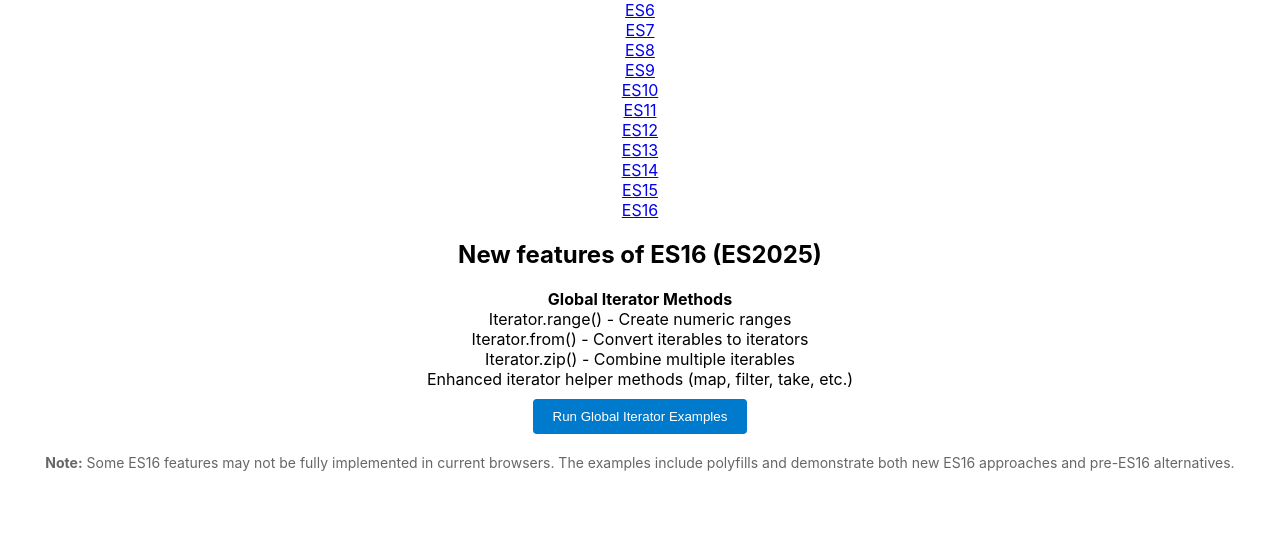
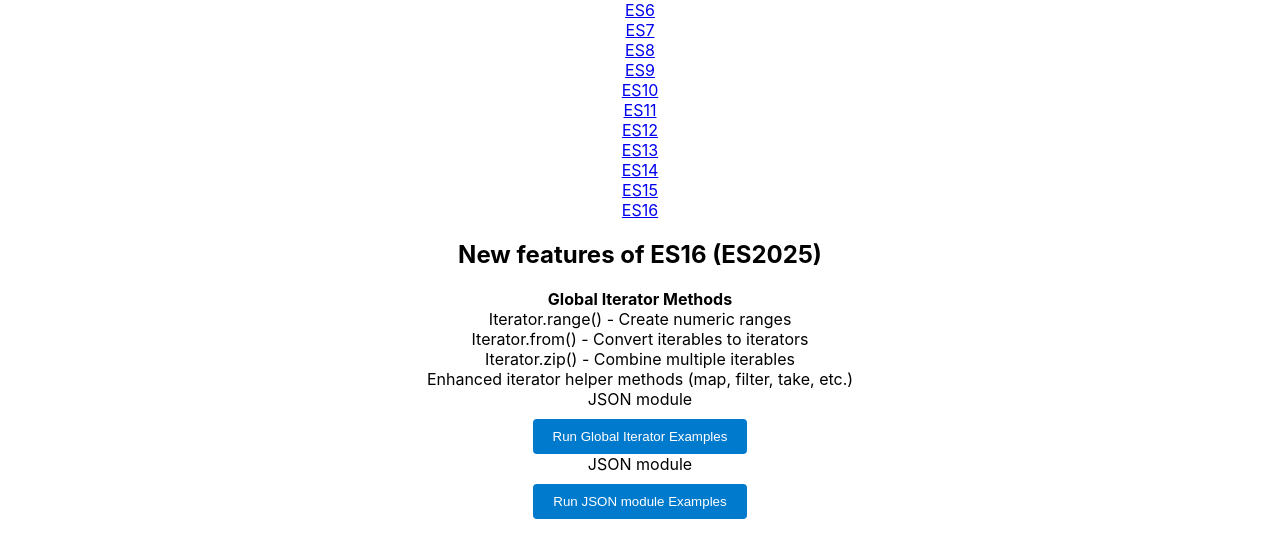
Before and after one commit to naimlatifi5/ES6-plust-features, a React (Create React App) app: page /ES16 in a window 1280 px wide. Shown: the top 558 px of the page. Built offline with nearby package versions, Linux system fonts and the light colour scheme.

Commit message:
new features in ES6

```diff
--- /dev/null
+++ b/public/config.json
@@ -0,0 +1,4 @@
+{
+  "theme": "dark",
+  "charts": ["bar", "line"]
+}
--- a/src/ES16/ES16.jsx
+++ b/src/ES16/ES16.jsx
@@ -1,10 +1,21 @@
 import React from 'react';
 import { globalIterator } from './globalIterator';
+import { loadConfig } from './loadJSConfig';
+import config from './config.json' with { type: 'json' };
 
 const ES16 = () => {
   const runGlobalIteratorExamples = () => {
     globalIterator();
   };
+
+
+  const runJSONModuleExamples = () => {
+    loadConfig();
+  }
+
+  console.log("=== ES16 JSON Module Example ===\n");
+  console.log(config.theme);
+  console.log(config.charts); // ['bar', 'line']
 
   return (
     <>
@@ -19,6 +30,7 @@ const ES16 = () => {
             <li>Enhanced iterator helper methods (map, filter, take, etc.)</li>
           </ul>
         </li>
+        <li>JSON module</li>
       </ul>
 
       <button
@@ -35,13 +47,24 @@ const ES16 = () => {
         Run Global Iterator Examples
       </button>
 
-      <div style={{ marginTop: '20px', fontSize: '14px', color: '#666' }}>
-        <p>
-          <strong>Note:</strong> Some ES16 features may not be fully implemented in current
-          browsers. The examples include polyfills and demonstrate both new ES16 approaches and
-          pre-ES16 alternatives.
-        </p>
-      </div>
+
+
+      <div>JSON module</div>
+      <button
+        onClick={runJSONModuleExamples}
+        style={{
+          padding: '10px 20px',
+          backgroundColor: '#007acc',
+          color: 'white',
+          border: 'none',
+          borderRadius: '4px',
+          cursor: 'pointer',
+          marginTop: '10px',
+        }}>
+        Run JSON module Examples
+      </button>
+
+
     </>
   );
 };
--- /dev/null
+++ b/src/ES16/config.json
@@ -0,0 +1,4 @@
+{
+  "theme": "ES16",
+  "charts": ["bartest", "line"]
+}
--- a/src/ES16/globalIterator.js
+++ b/src/ES16/globalIterator.js
@@ -42,27 +42,24 @@ export const globalIterator = () => {
     console.log('Iterator.from not available in this environment');
   }
 
-  // 4. How we handled iteration BEFORE ES16
-  console.log('\n4. Iteration patterns BEFORE ES16:');
 
-  // Manual iterator implementation
-  function createArrayIterator(arr) {
-    let index = 0;
-    return {
-      next() {
-        if (index < arr.length) {
-          return { value: arr[index++], done: false };
-        }
-        return { done: true };
-      },
-      [Symbol.iterator]() {
-        return this;
-      },
-    };
-  }
+  const scores = [100, 85, 90, 95, 70];
+const topScores = scores
+  .filter(score => score > 80)
+  .map(score => `Score: ${score}%`);
+  console.log(topScores);
 
-  const manualIterator = createArrayIterator([1, 2, 3]);
-  console.log('Manual iterator:', [...manualIterator]);
+
+// The Iterator approach is lazy, processing elements one at a time without creating temporary arrays,
+// which is a lifesaver for large datasets.
+const scores1 = [100, 85, 90, 95, 70];
+const topScores1 = Iterator.from(scores1)
+  .filter(score => score > 80)
+  .map(score => `Score: ${score}%`)
+  .toArray();
+console.log(topScores1);
+
+
 
   // 5. Iterator.zip() - NEW in ES16
   console.log('\n5. Iterator.zip() - ES16 Feature:');
--- /dev/null
+++ b/src/ES16/loadJSConfig.js
@@ -0,0 +1,14 @@
+export const loadConfig = async () => {
+  try {
+    console.log("=== Before ES16 JSON Module Example ===\n");
+    const response = await fetch('./config.json');
+    const contentType = response.headers.get('content-type');
+
+    const config = await response.json();
+    console.log(config.theme);
+    console.log(config.charts);
+    return config;
+  } catch (error) {
+    console.error('Error loading config:', error);
+  }
+};
```
